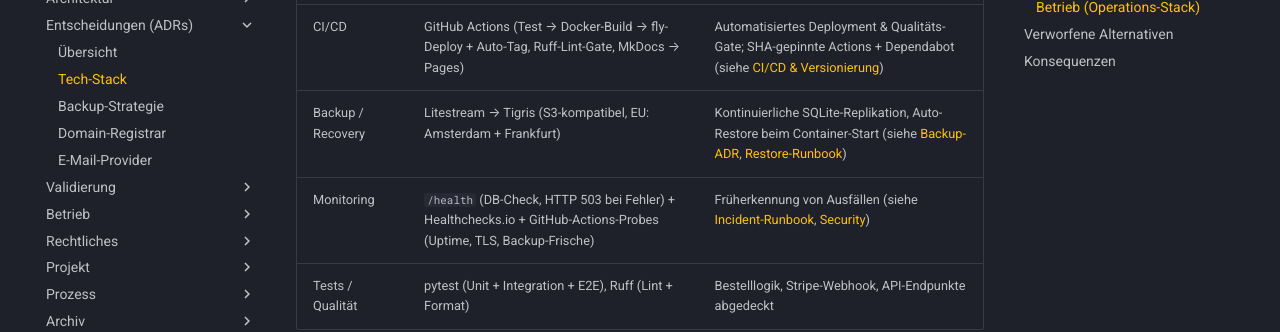
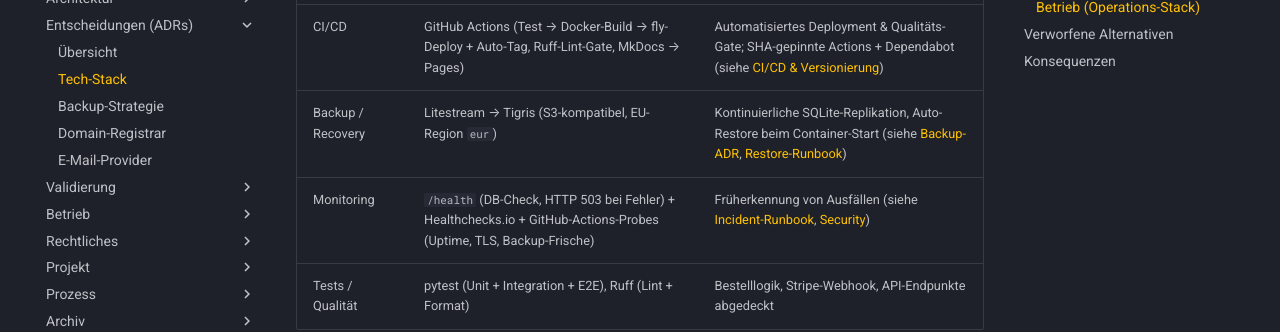
Before and after one commit to konstantinniedermann/olivalle-webshop, an MkDocs documentation site: the page built from docs/adr-tech-stack.md, in a window 1280 px wide and 900 px high, scrolled down 1159 px. Shown: the part 155-487 px from the top of the window. Built offline with MkDocs 1.6.1 and Material for MkDocs 9.7.7, drawn with Linux system fonts in a browser that asks for light colours.

Commit message:
docs: Tigris-Region im Tech-Stack auf belegbares 'eur' entschaerfen (Review #149)
Co-Authored-By: Claude Opus 4.8 (1M context) <noreply@anthropic.com>

```diff
--- a/docs/adr-tech-stack.md
+++ b/docs/adr-tech-stack.md
@@ -27,7 +27,7 @@ Olivalle ersetzt einen manuellen Bestellprozess (Tally-Formular + manuelle Rechn
 | Bereich | Wahl | Zweck / Verweis |
 |---|---|---|
 | CI/CD | GitHub Actions (Test → Docker-Build → fly-Deploy + Auto-Tag, Ruff-Lint-Gate, MkDocs → Pages) | Automatisiertes Deployment & Qualitäts-Gate; SHA-gepinnte Actions + Dependabot (siehe [CI/CD & Versionierung](ci-cd-und-versionierung.md)) |
-| Backup / Recovery | Litestream → Tigris (S3-kompatibel, EU: Amsterdam + Frankfurt) | Kontinuierliche SQLite-Replikation, Auto-Restore beim Container-Start (siehe [Backup-ADR](adr-backup-strategie.md), [Restore-Runbook](runbook-restore.md)) |
+| Backup / Recovery | Litestream → Tigris (S3-kompatibel, EU-Region `eur`) | Kontinuierliche SQLite-Replikation, Auto-Restore beim Container-Start (siehe [Backup-ADR](adr-backup-strategie.md), [Restore-Runbook](runbook-restore.md)) |
 | Monitoring | `/health` (DB-Check, HTTP 503 bei Fehler) + Healthchecks.io + GitHub-Actions-Probes (Uptime, TLS, Backup-Frische) | Früherkennung von Ausfällen (siehe [Incident-Runbook](runbook-incident.md), [Security](security.md)) |
 | Tests / Qualität | pytest (Unit + Integration + E2E), Ruff (Lint + Format) | Bestelllogik, Stripe-Webhook, API-Endpunkte abgedeckt |
 
```
